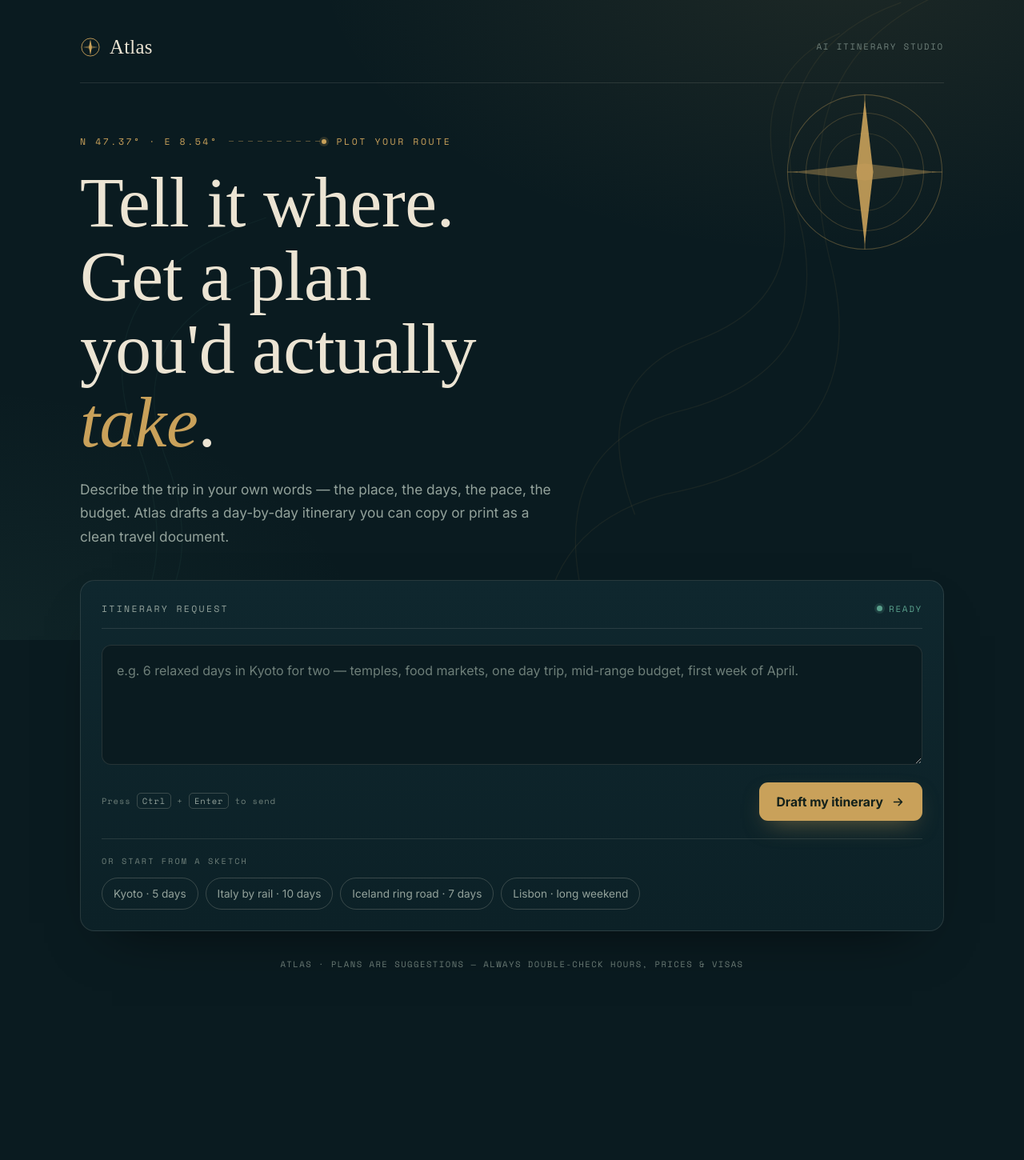
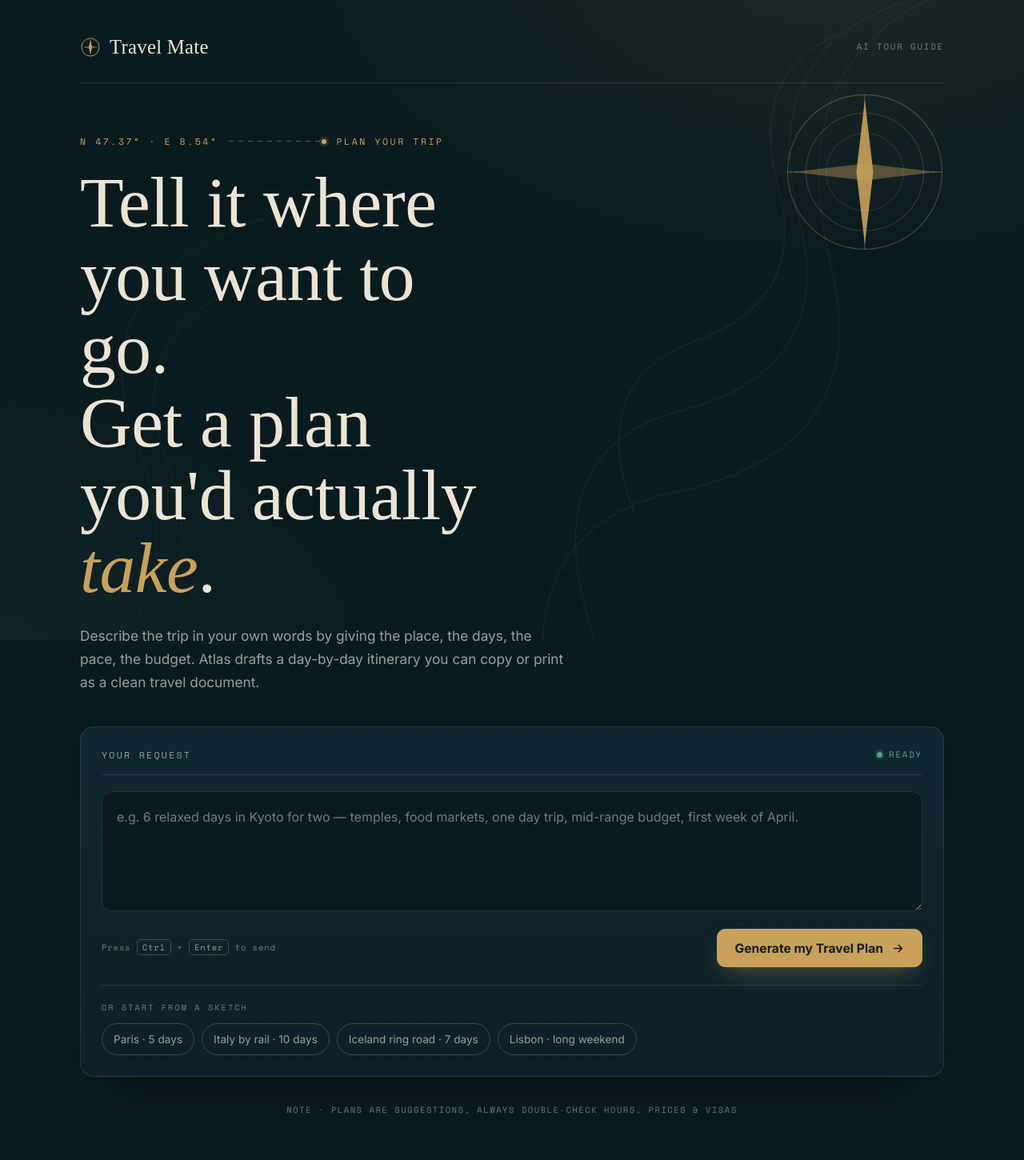
Before and after one commit to Ridzzz0Alam/ai_proj_travel_mate, a FastAPI app: page / in a window 1280 px wide. Shown: the whole page at 80% size. Before the commit the page ends 1211 px from the top, so only its background shows below. Run offline with FastAPI, Linux system fonts and the light colour scheme; some libraries are stand-ins or nearby versions; some web fonts are replaced.

Commit message:
: fixed the readme

```diff
--- a/templates/index.html
+++ b/templates/index.html
@@ -42,9 +42,9 @@
         <path d="M20 5 L23 20 L20 35 L17 20 Z" fill="currentColor" stroke="none"/>
         <path d="M5 20 L20 17 L35 20 L20 23 Z" fill="currentColor" opacity=".45" stroke="none"/>
       </svg>
-      Atlas
+      Travel Mate
     </div>
-    <div class="coords">AI Itinerary Studio</div>
+    <div class="coords">AI Tour Guide</div>
   </header>
 
   <section class="hero">
@@ -65,15 +65,15 @@
     <div class="eyebrow rise d2">
       <span>N 47.37° · E 8.54°</span>
       <span class="route"></span>
-      <span>Plot your route</span>
+      <span>Plan your trip</span>
     </div>
-    <h1 class="rise d3">Tell it where.<br>Get a plan you'd actually <em>take</em>.</h1>
-    <p class="lead rise d4">Describe the trip in your own words — the place, the days, the pace, the budget. Atlas drafts a day-by-day itinerary you can copy or print as a clean travel document.</p>
+    <h1 class="rise d3">Tell it where you want to go.<br>Get a plan you'd actually <em>take</em>.</h1>
+    <p class="lead rise d4">Describe the trip in your own words by giving the place, the days, the pace, the budget. Atlas drafts a day-by-day itinerary you can copy or print as a clean travel document.</p>
   </section>
 
   <section class="panel rise d4">
     <div class="panel-head">
-      <span class="panel-label">Itinerary request</span>
+      <span class="panel-label">Your request</span>
       <span class="status"><span class="dot"></span>Ready</span>
     </div>
 
@@ -84,7 +84,7 @@
     <div class="controls">
       <span class="hint">Press <kbd>Ctrl</kbd> + <kbd>Enter</kbd> to send</span>
       <button id="sendBtn" onclick="sendMessage()">
-        <span id="btnText">Draft my itinerary</span>
+        <span id="btnText">Generate my Travel Plan</span>
         <span id="btnLoader" class="loader hidden"></span>
         <svg viewBox="0 0 24 24" fill="none" stroke="currentColor" stroke-width="2.2" stroke-linecap="round" stroke-linejoin="round"><path d="M5 12h14M13 6l6 6-6 6"/></svg>
       </button>
@@ -93,7 +93,7 @@
     <div class="presets">
       <div class="presets-label">Or start from a sketch</div>
       <div class="tags">
-        <button onclick="setPrompt('5 relaxed days in Kyoto for two — temples, food markets, and one day trip. Mid-range budget, early April.')">Kyoto · 5 days</button>
+        <button onclick="setPrompt('5 relaxed days in Paris for two touristic spots, food markets, and one day trip. Mid-range budget.')">Paris · 5 days</button>
         <button onclick="setPrompt('10-day Italy trip by train: Rome, Florence, and the Amalfi Coast. Good food, some history, not too rushed.')">Italy by rail · 10 days</button>
         <button onclick="setPrompt('Iceland ring road self-drive over 7 days in September. Waterfalls, hot springs, and northern lights if possible.')">Iceland ring road · 7 days</button>
         <button onclick="setPrompt('Long weekend in Lisbon for a first-time visitor on a tight budget. Viewpoints, pastéis, and a beach day.')">Lisbon · long weekend</button>
@@ -132,7 +132,7 @@
     <div id="threadInfo"></div>
   </section>
 
-  <footer>Atlas · plans are suggestions — always double-check hours, prices &amp; visas</footer>
+  <footer>NOTE · plans are suggestions, always double-check hours, prices &amp; visas</footer>
 </div>
 
 <script src="{{ url_for('static', path='script.js') }}"></script>
```
Also changed, not shown: README.md.
